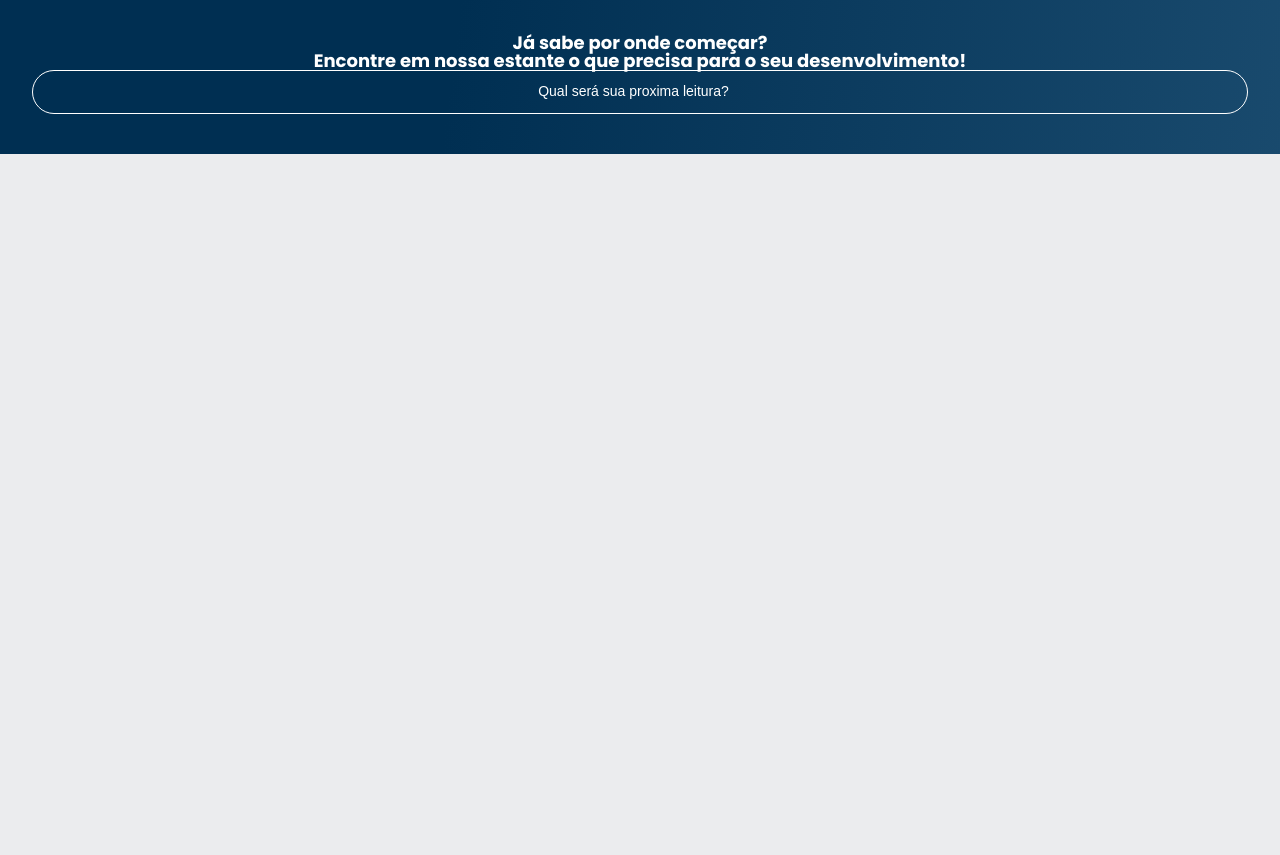
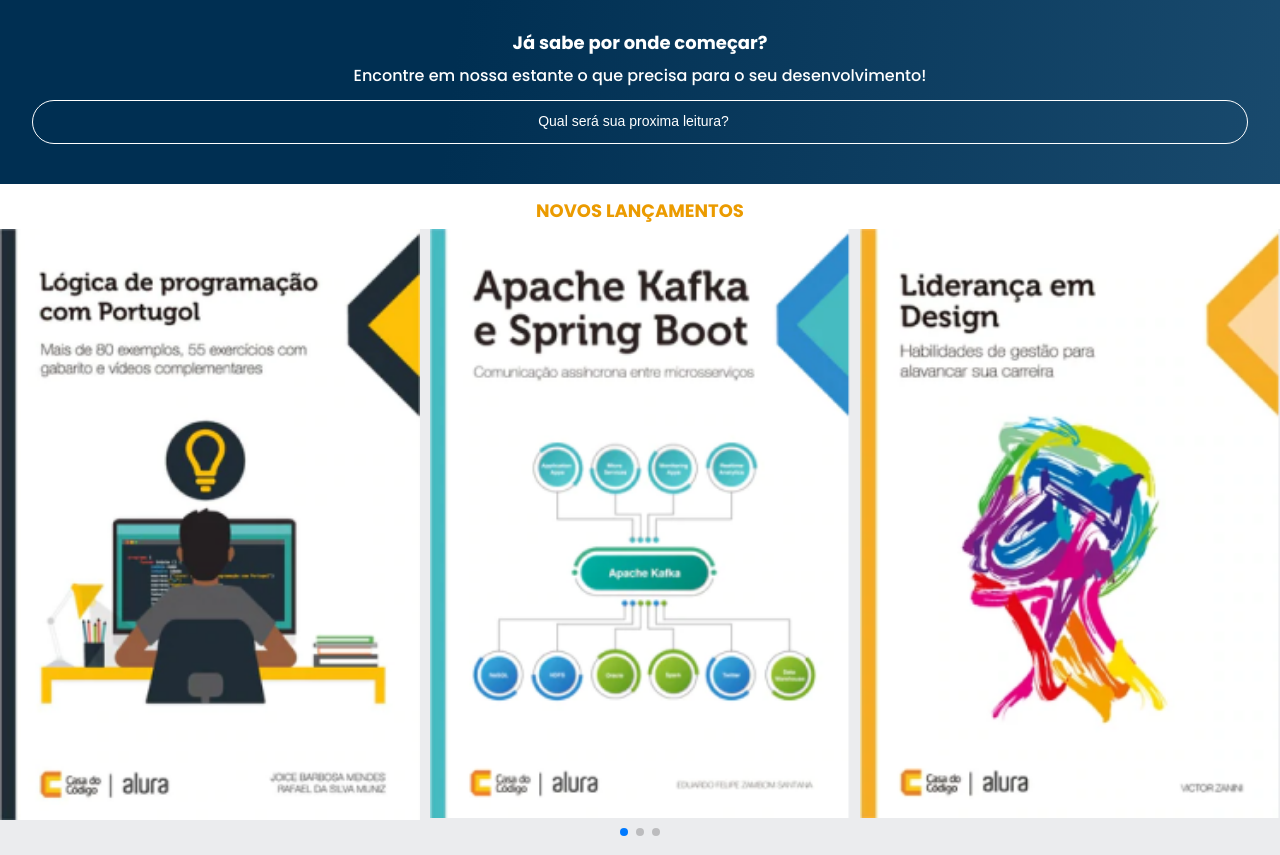
Before and after one commit to ThiagoSR27/Livraria, a plain HTML site: page index.html in a window 1280 px wide. Shown: the part 91-946 px from the top of the page. Before the commit the page ends 800 px from the top, so only its background shows below. Drawn offline with nearby package versions, Linux system fonts and the light colour scheme.

Commit message:
swiper for carousel

```diff
--- a/css/banner.css
+++ b/css/banner.css
@@ -2,7 +2,7 @@
     background: var(--azul-degrade);
     color: var(--branco);
     text-align: center;
-    padding: 2.5em 2em;
+    padding: 2.5em 2em ;
 }
 
 .banner_titulo{
@@ -12,7 +12,7 @@
 
 .banner_texto{
     font-weight: 500;
-    margin: 1em 0;
+    margin: 1em 0 ;
 }
 
 .banner_pesquisa{
--- /dev/null
+++ b/css/carrossel.css
@@ -0,0 +1,22 @@
+.carrossel_titulo{
+    color: var(--laranja);
+    background-color: var(--branco);
+    text-align: center;
+    text-transform: uppercase;
+    font-weight: 700;
+    font-size: 18px;
+    padding: 1em 0 0.5em 0;
+}
+
+.swiper-slide img{
+    width: 100%;
+}
+
+.swiper-button-prev, .swiper-button-next{
+    display: none;
+}
+
+.swiper-pagination{
+    position: inherit;
+    margin: .5em 0;
+}
--- a/css/style.css
+++ b/css/style.css
@@ -1,5 +1,6 @@
 @import url(header.css);
 @import url(banner.css);
+@import url(carrossel.css);
 
 :root{
     --cor-de-fundo: #ebecee;
--- a/index.html
+++ b/index.html
@@ -5,6 +5,7 @@
     <meta http-equiv="X-UA-Compatible" content="IE=edge">
     <meta name="viewport" content="width=device-width, initial-scale=1.0">
     <link rel="stylesheet" href="css/reset.css">
+    <link rel="stylesheet" href="https://cdn.jsdelivr.net/npm/swiper@9/swiper-bundle.min.css"/>
     <link rel="stylesheet" href="css/style.css">
     <link rel="shortcut icon" href="img/Logo.png" type="image/x-icon">
     <title>Books Station</title>
@@ -59,9 +60,46 @@
 
     <section class="banner">
         <h2 class="banner_titulo">Já sabe por onde começar?</h2>
-        <p class="banner_titulo">Encontre em nossa estante o que precisa para o seu desenvolvimento!</p>
+        <p class="banner_texto">Encontre em nossa estante o que precisa para o seu desenvolvimento!</p>
 
         <input type="search" class="banner_pesquisa" placeholder="Qual será sua proxima leitura?">
     </section>
+
+    <section class="carrossel">
+        <h2 class="carrossel_titulo">Novos lançamentos</h2>
+
+        <!-- Slider main container -->
+        <div class="swiper">
+            <!-- Additional required wrapper -->
+            <div class="swiper-wrapper">
+            <!-- Slides -->
+            <div class="swiper-slide"><img src="img/Portugol.png"></div>
+            <div class="swiper-slide"><img src="img/ApacheKafka.png"></div>
+            <div class="swiper-slide"><img src="img/Liderança.png"></div>
+            <div class="swiper-slide"><img src="img/Javascript.png"></div>
+            <div class="swiper-slide"><img src="img/Guia Front-end.png"></div>
+            ...
+            </div>
+            <!-- If we need pagination -->
+            <div class="swiper-pagination"></div>
+
+            <!-- If we need navigation buttons -->
+            <div class="swiper-button-prev"></div>
+            <div class="swiper-button-next"></div>
+
+        </div>
+
+    </section>
+    <script src="https://cdn.jsdelivr.net/npm/swiper@9/swiper-bundle.min.js"></script>
+    <script>
+        const swiper = new Swiper('.swiper',{
+            spaceBetween:10,
+            slidesPerView: 3,
+            pagination:{
+                el: '.swiper-pagination',
+                type: 'bullets',
+            },
+        });
+    </script>
 </body>
 </html>
```
